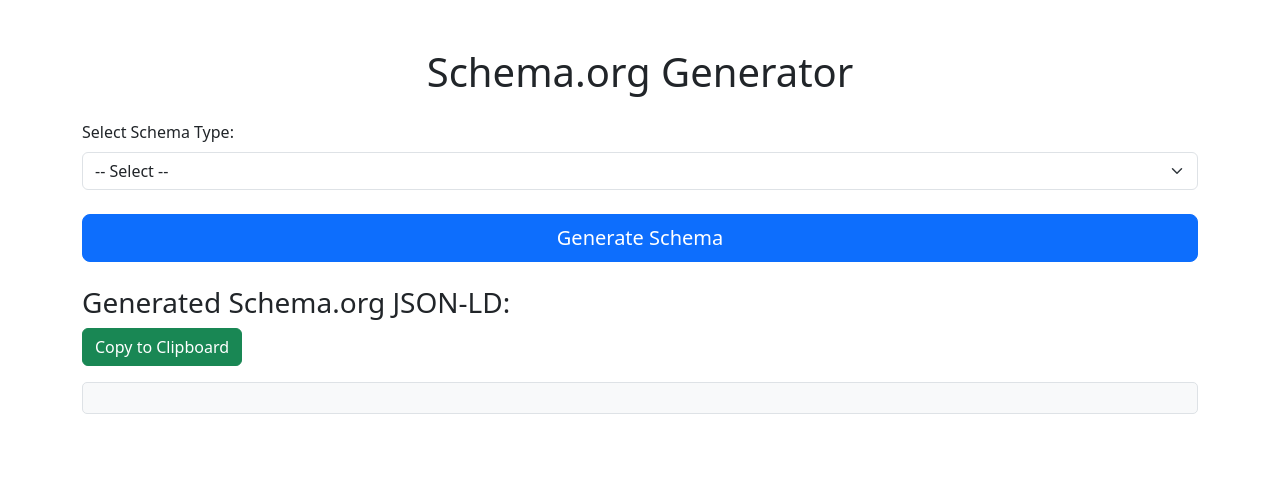
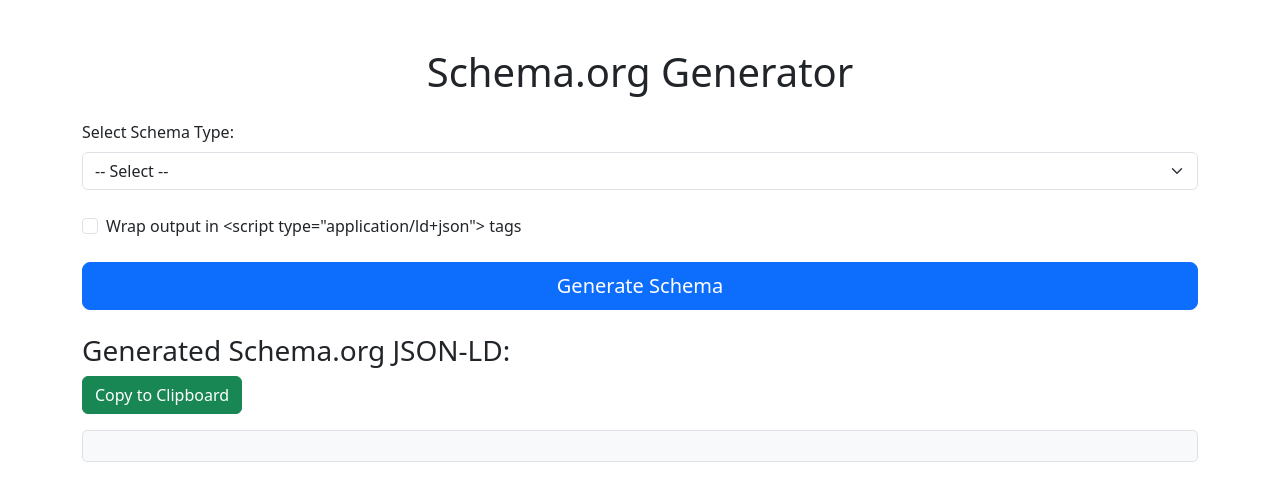
Before and after one commit to josegairaudf-ops/schema-generator-app, a Flask app: page / in a window 1280 px wide. Shown: the top 478 px of the page. Run offline with Flask 3, Linux system fonts and the light colour scheme.

Commit message:
Update index.html

```diff
--- a/templates/index.html
+++ b/templates/index.html
@@ -162,6 +162,12 @@
       </div>
 
       <div class="d-grid gap-2 mt-4">
+       <div class="form-check mb-3">
+  <input class="form-check-input" type="checkbox" value="yes" id="wrapScriptTag" name="wrapScriptTag" />
+  <label class="form-check-label" for="wrapScriptTag">
+    Wrap output in &lt;script type="application/ld+json"&gt; tags
+  </label>
+</div>
         <button type="submit" class="btn btn-primary btn-lg" id="generateSchemaBtn">Generate Schema</button>
       </div>
     </form>
```
